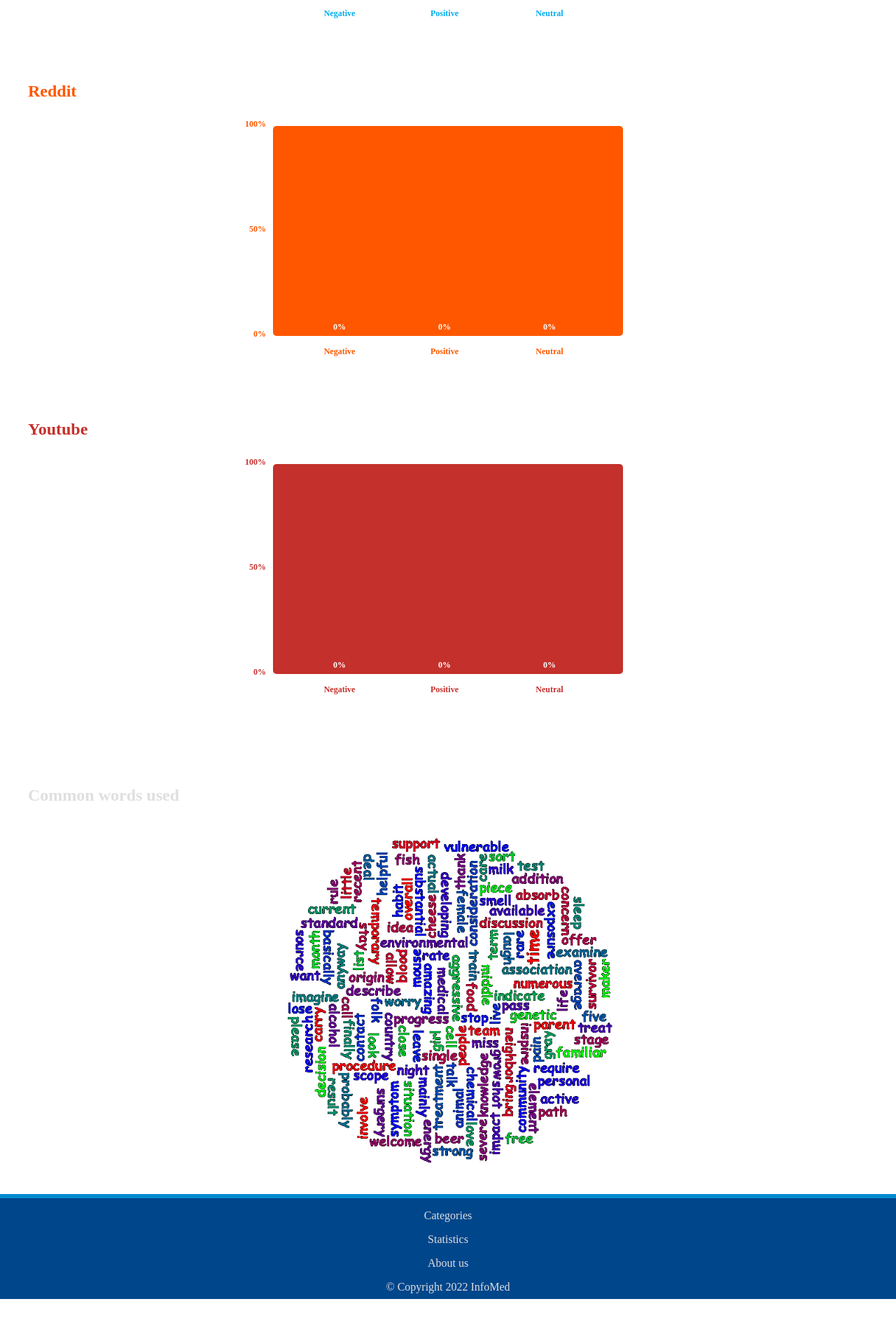
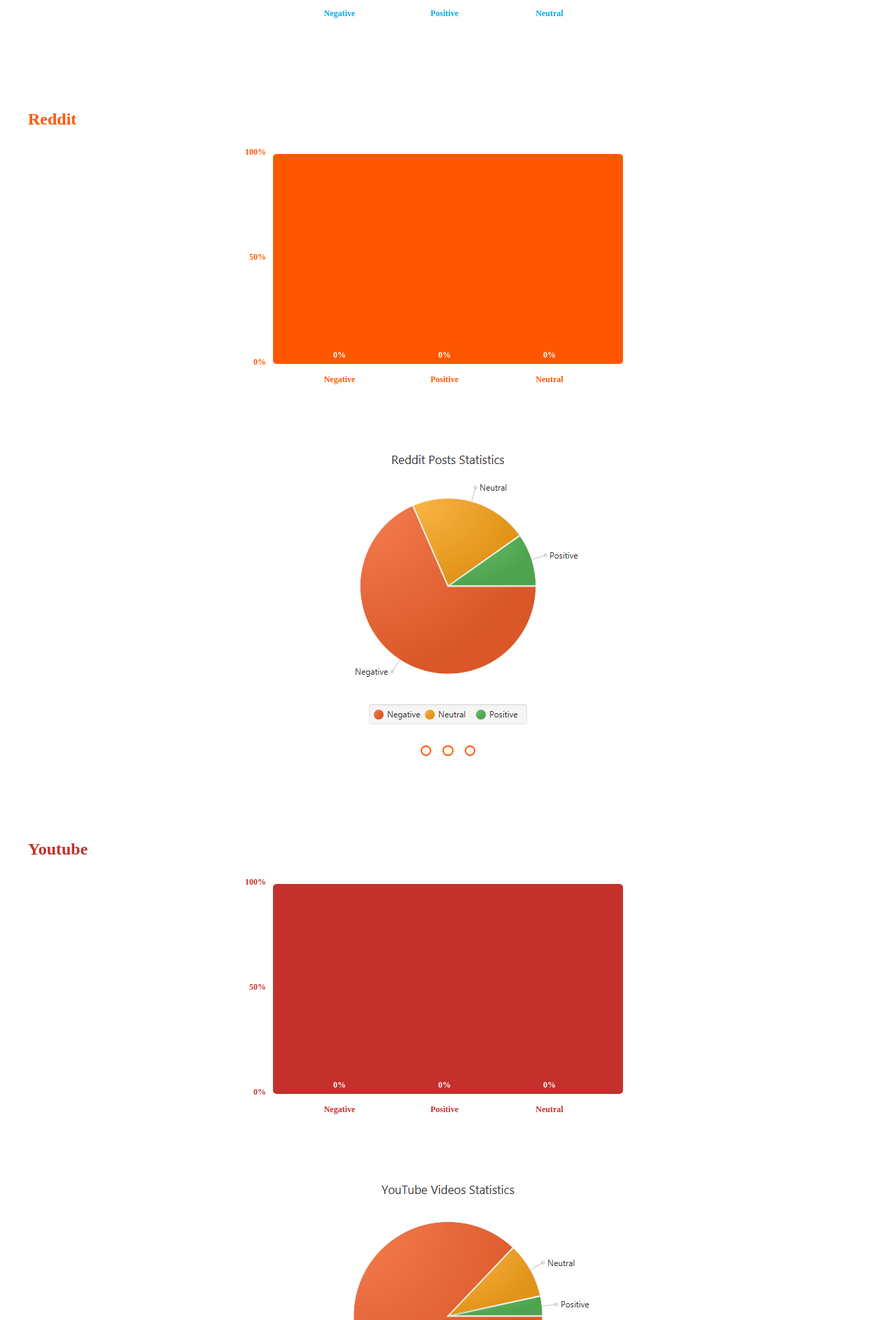
Before and after one commit to Software-Engineering-E4/Shared, a PHP site: page /statistics.php in a window 1280 px wide. Shown: the part 535-2421 px from the top of the page at 70% size. Before the commit the page ends 2391 px from the top, so only its background shows below. Run offline with PHP 8.4, Linux system fonts and the light colour scheme; tables that the repository leaves empty or names only in its code hold one stand-in row (values such as "Sample post"); data that the repository does not hold is empty.

Commit message:
updates on stats + responsive

```diff
--- a/scripts/darktheme.js
+++ b/scripts/darktheme.js
@@ -63,4 +63,7 @@
     list = document.querySelectorAll(".title, .description");
     for(index = 0; index < list.length; index++)
         list[index].classList.toggle('dark-theme-light-grey');
+    /* statistics content */
+    list = document.querySelectorAll(".outro");
+    list.classList.toggle('dark-theme-dark-grey-verlap-2');
 }
--- a/scripts/keepingdarktheme.js
+++ b/scripts/keepingdarktheme.js
@@ -46,4 +46,7 @@
     list = document.querySelectorAll(".title, .description");
     for(index = 0; index < list.length; index++)
         list[index].classList.toggle('dark-theme-light-grey');
+    /* statistics content */
+    list = document.querySelector(".outro");
+    list.classList.toggle('dark-theme-dark-grey-overlap-2');
 }
--- a/seeallposts.php
+++ b/seeallposts.php
@@ -26,7 +26,7 @@
         $(document).ready(function() {
             currentLimit = 12;
             $("#bseemoreitems").click(function() {
-                $.ajax({    //create an ajax request to display.php
+                $.ajax({
                     type: "GET",
                     url: "dbfetch.php",
                     <?php
--- a/statistics.php
+++ b/statistics.php
@@ -228,6 +228,35 @@
                 </div>
             </div>
         </div>
+        <!--image slider start-->
+        <div class="place_for_slider">
+            <div class="slider">
+                <div class="slides">
+                    <input type="radio" name="button" id="radio1Reddit">
+                    <input type="radio" name="button" id="radio2Reddit">
+                    <input type="radio" name="button" id="radio3Reddit">
+                    <!--slide images start-->
+                    <div class="slide first">
+                        <img src="images/PieChartRedditPosts.png">
+                    </div>
+                    <div class="slide">
+                        <img src="images/BarChartRedditPosts.png">
+                    </div>
+                    <div class="slide">
+                        <img src="images/LineChartRedditPosts.png">
+                    </div>
+                    <!--slide images end-->
+                </div>
+                <!--navigation-->
+                <div class="navigation">
+                    <label for="radio1Reddit" class="button reddit"></label>
+                    <label for="radio2Reddit" class="button reddit"></label>
+                    <label for="radio3Reddit" class="button reddit"></label>
+                </div>
+            </div>
+            <!--image slider end-->
+        </div>
+
 
         <h2 class="youtube">Youtube</h2>
         <div class="statistics-youtube">
@@ -250,6 +279,29 @@
                             <div class="bar" data-percentage=<?php echo $percentageNeutralYoutube ?>><span>Neutral</span></div>
                         </li>
                     </ul>
+                </div>
+            </div>
+        </div>
+        <div class="place_for_slider">
+            <div class="slider">
+                <div class="slides">
+                    <input type="radio" name="button" id="radio1Youtube">
+                    <input type="radio" name="button" id="radio2Youtube">
+                    <input type="radio" name="button" id="radio3Youtube">
+                    <div class="slide first">
+                        <img src="images/PieChartYoutubeVideos.png">
+                    </div>
+                    <div class="slide">
+                        <img src="images/BarChartYoutubeVideos.png">
+                    </div>
+                    <div class="slide">
+                        <img src="images/LineChartYoutube.png">
+                    </div>
+                </div>
+                <div class="navigation">
+                    <label for="radio1Youtube" class="button youtube"></label>
+                    <label for="radio2Youtube" class="button youtube"></label>
+                    <label for="radio3Youtube" class="button youtube"></label>
                 </div>
             </div>
         </div>
--- a/styles/statistics.css
+++ b/styles/statistics.css
@@ -24,12 +24,12 @@
 }
 h2.reddit{
     color: var(--reddit);
-    margin-top: 15vh;
+    margin-top: 20vh;
     margin-bottom: 4.5vh;
 }
 h2.youtube{
     color: var(--youtube);
-    margin-top: 15vh;
+    margin-top: 20vh;
     margin-bottom: 4.5vh;
 }
 div.statistics-twitter {
@@ -194,22 +194,104 @@
 }
 
 
-  /* after the statistics */
+/* for photos */
+div.place_for_slider{
+  margin-top: 15vh;
+  display: flex;
+  justify-content: center;
+}
+.slider{
+  width: 500px;
+  height: 400px;
+  border-radius: 0.5rem;
+  overflow: hidden;
+}
+
+.slides{
+  width: 500%;
+  height: 400px;
+  display: flex;
+}
+.slides input{
+  display: none;
+}
+.slide{
+  width: 20%;
+  transition: 1.5s;
+}
+.slide img{
+  width: 500px;
+  height: 400px;
+}
+
+.navigation{
+  position: absolute;
+  width: 500px;
+  margin-top: 25px;
+  display: flex;
+  justify-content: center;
+}
+.button.reddit{
+  border: 0.35vh solid var(--reddit);
+  padding: 0.35rem;
+  border-radius: 2rem;
+  cursor: pointer;
+  transition: 400ms;
+}
+.button.reddit:hover{
+  background: var(--reddit);
+}
+.button.youtube{
+  border: 0.35vh solid var(--youtube);
+  padding: 0.35rem;
+  border-radius: 2rem;
+  cursor: pointer;
+  transition: 400ms;
+}
+.button.youtube:hover{
+  background: var(--youtube);
+}
+.button:not(:last-child){
+  margin-right: 1rem;
+}
+#radio1Reddit:checked ~ .first{
+  margin-left: 0;
+}
+#radio2Reddit:checked ~ .first{
+  margin-left: -20%;
+}
+#radio3Reddit:checked ~ .first{
+  margin-left: -40%;
+}
+#radio1Youtube:checked ~ .first{
+  margin-left: 0;
+}
+#radio2Youtube:checked ~ .first{
+  margin-left: -20%;
+}
+#radio3Youtube:checked ~ .first{
+  margin-left: -40%;
+}
+
+
+
+/* after statistics */
 h2.outro{
-    color: var(--lightgray);
+    color: var(--darkblue);
     margin-top: 20vh;
     margin-bottom: 4.5vh;
-  }
+}
 div.photo{
+    margin-bottom: 5vh;
     display: flex;
     flex-wrap: nowrap;
     justify-content: center;
     align-items: center;
-  }
+}
 img.general{
     width: 40%;
     height: 40%;
-  }
+}
 
 
   @media (max-width:625px)  {
@@ -266,3 +348,7 @@
       width: 25%;
     }
   }
+
+h2.dark-theme-dark-grey-overlap-2{
+  color: var(--lightgray);
+}
```
Also changed, not shown: styles/seeallposts.css (+14 -2 lines).
